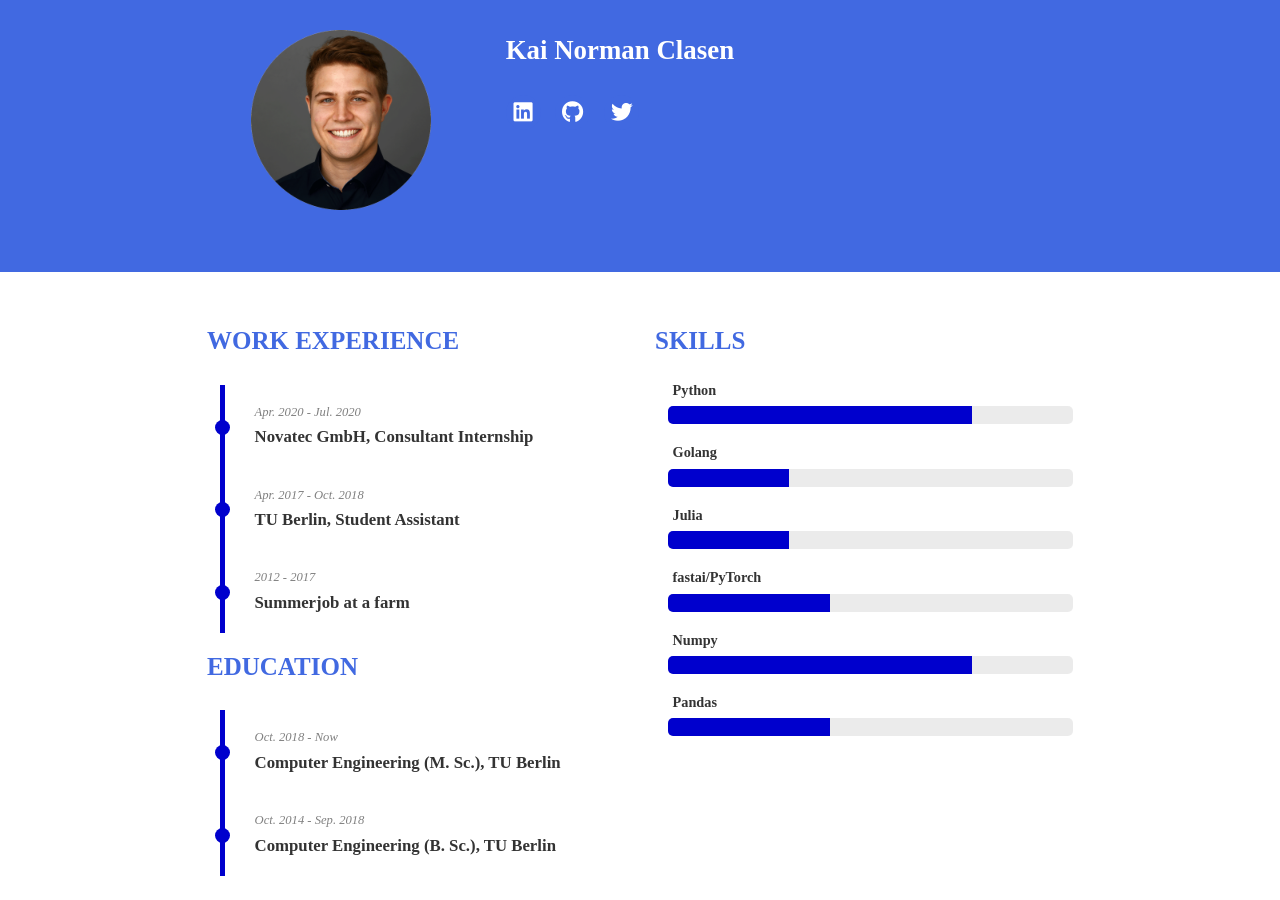
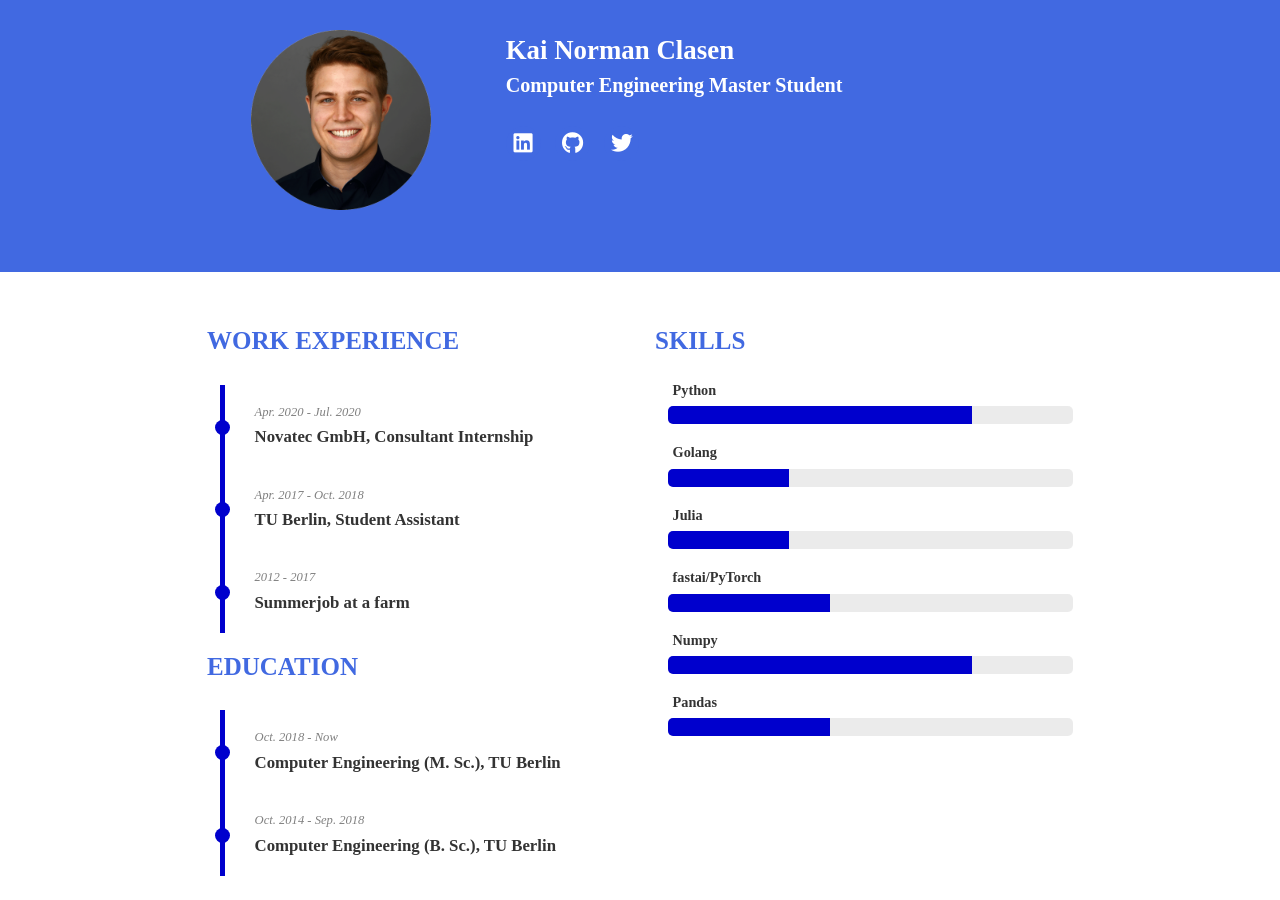
Before and after one commit to kai-tub/kai-tub.github.io, a Jekyll site: the page built from index.html, in a window 1280 px wide and 900 px high. Built offline with Jekyll 4.4.1, drawn with Linux system fonts in a browser that asks for light colours; nearby versions of some CDN libraries; some web fonts are replaced; the list of posts is cut into pages by our own code.

Commit message:
Added short job description

```diff
--- a/_config.yml
+++ b/_config.yml
@@ -11,6 +11,7 @@ theme_settings :
   profile :
     image : assets/img/kai.png
     username : Kai Norman Clasen
+    job: Computer Engineering Master Student
     description :
     workexperience :
       - start : Apr. 2020
--- a/_layouts/portfolio.html
+++ b/_layouts/portfolio.html
@@ -14,8 +14,8 @@ layout: page
       </div>
       <div class="text-wrap col-12 col-md-8">
         <h2 class="username">{{ profile.username }}</h2>
+        <h5 class="username">{{ profile.job }}</h5>
         <p class="description">{{ profile.description }}</p>
-
         <ul id="icons">
           {% include icons.html %}
         </ul>
```
